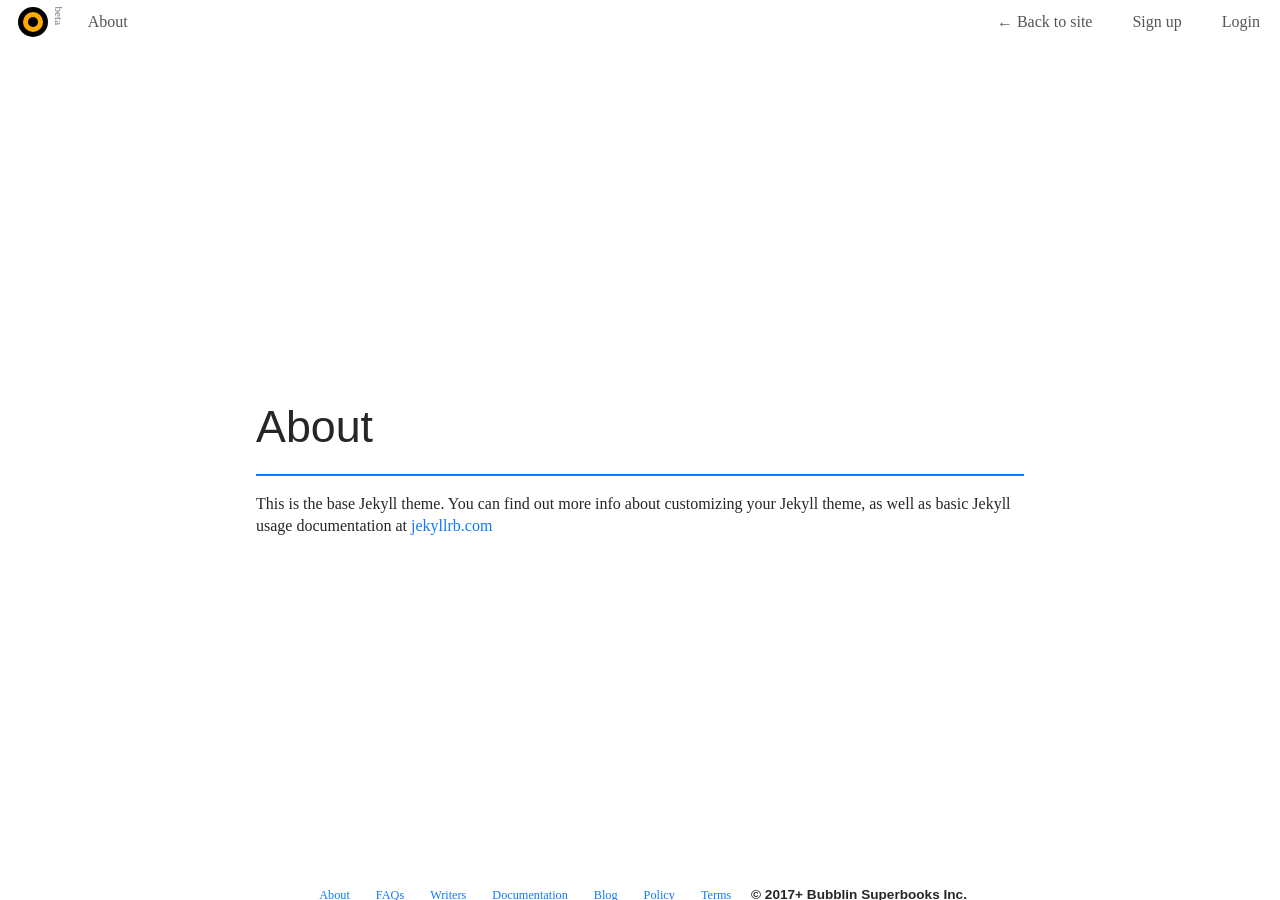
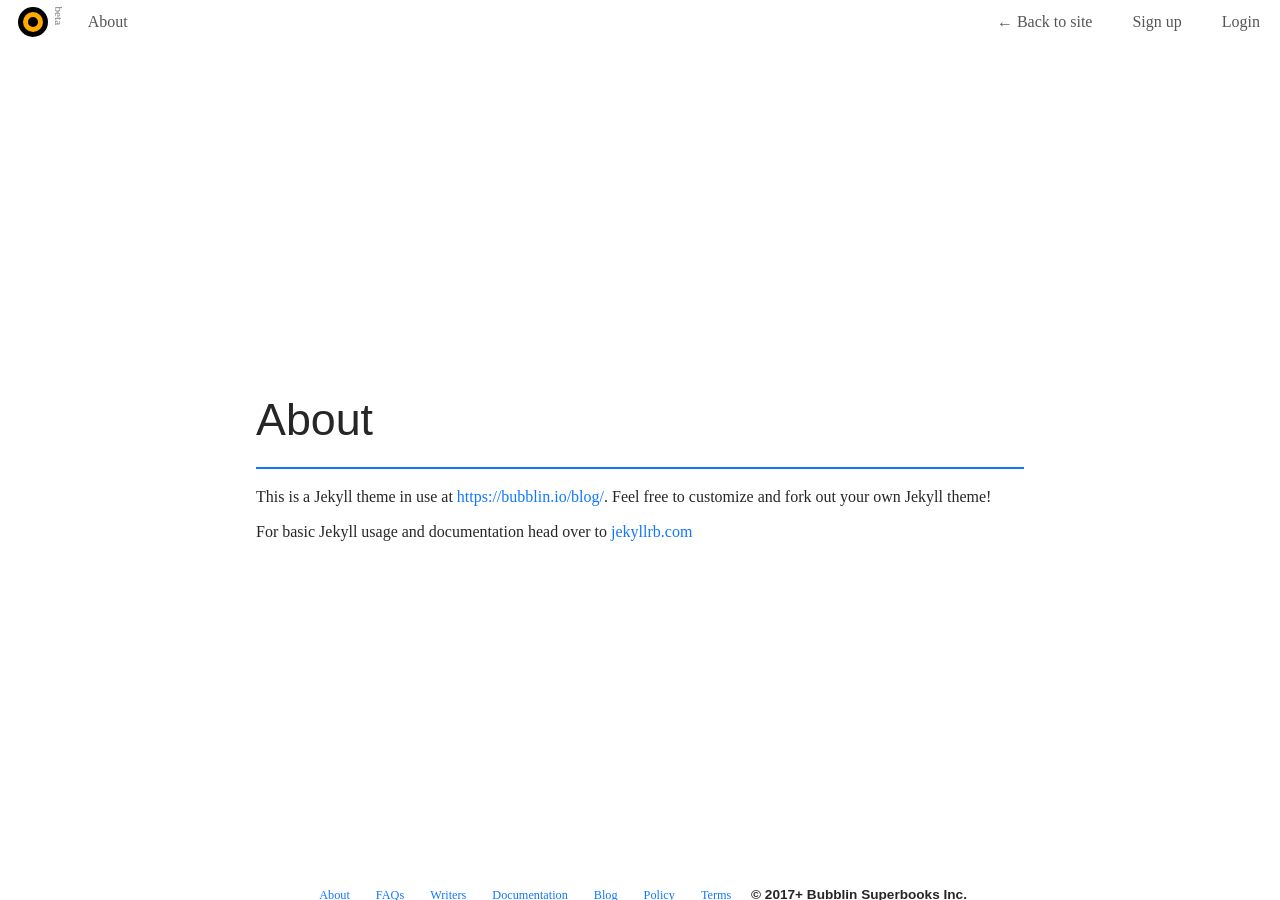
Before and after one commit to bookiza/bubblin-jekyll, a Jekyll site: the page built from about.md, in a window 1280 px wide and 900 px high. Built offline with Jekyll 4.4.1, drawn with Linux system fonts in a browser that asks for light colours.

```diff
--- a/about.md
+++ b/about.md
@@ -4,4 +4,6 @@ title: About
 permalink: /about/
 ---
 
-This is the base Jekyll theme. You can find out more info about customizing your Jekyll theme, as well as basic Jekyll usage documentation at [jekyllrb.com](http://jekyllrb.com/)
+This is a Jekyll theme in use at [https://bubblin.io/blog/](https://bubblin.io/blog/). Feel free to customize and fork out your own Jekyll theme!
+
+For basic Jekyll usage and documentation head over to [jekyllrb.com](http://jekyllrb.com/)
```
Also changed, not shown: bubblin-jekyll.gemspec.
